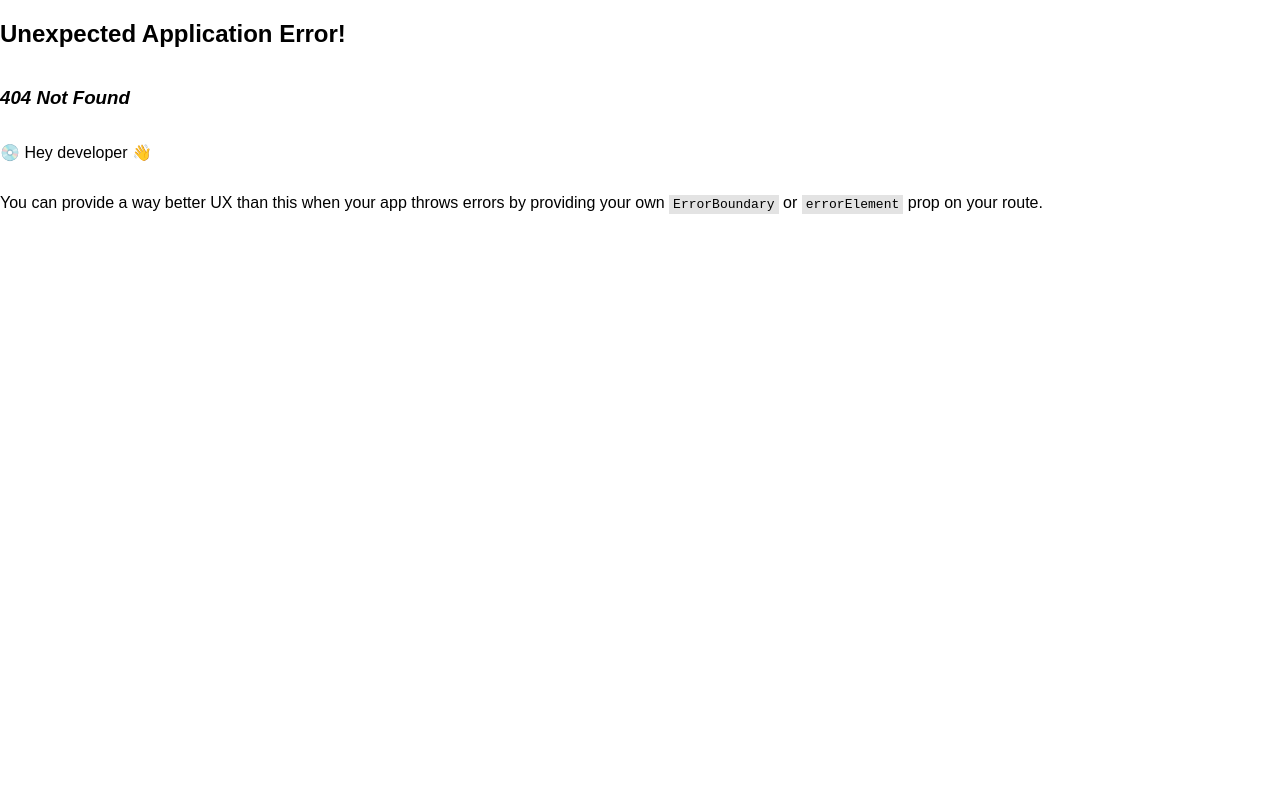
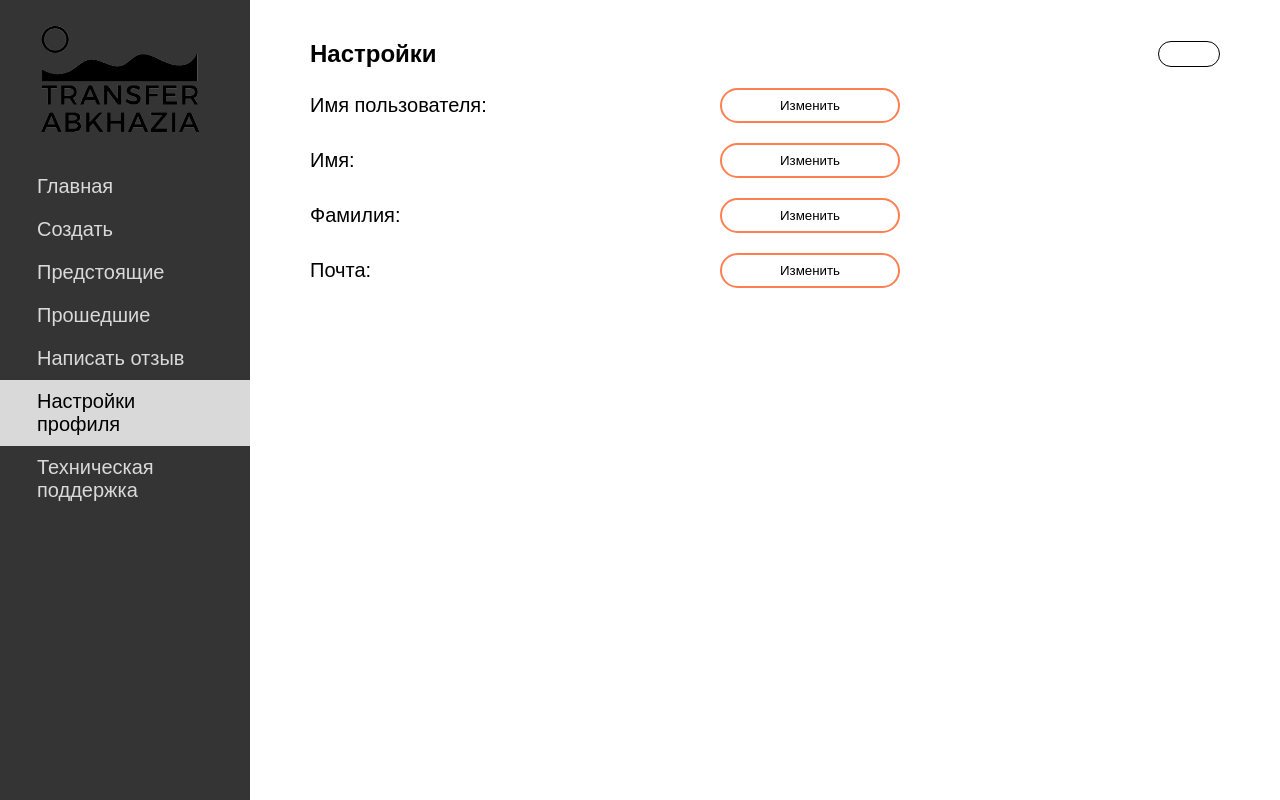
Before and after one commit to qoterwoter/transfer_frontend, a React (Create React App) app: page /user/profile in a window 1280 px wide. Before the commit this address had no page. Built offline with nearby package versions, Linux system fonts and the light colour scheme.

Commit message:
userprofile

```diff
--- a/src/components/header/UserMenu.js
+++ b/src/components/header/UserMenu.js
@@ -21,7 +21,7 @@ function UserMenu(props) {
         <NavLink className="menu__link link" to={'upcomingOrders'}>Предстоящие</NavLink>
         <NavLink className="menu__link link" to={'pastOrders'}>Прошедшие</NavLink>
         <NavLink className="menu__link link" to={{pathname: '/', hash: '#feedback'}}>Написать отзыв</NavLink>
-        <NavLink className="menu__link link" to={'/'}>Настройки профиля</NavLink>
+        <NavLink className="menu__link link" to={'profile'}>Настройки профиля</NavLink>
         <NavLink className="menu__link link" to={'support'}>Техническая поддержка</NavLink>
         {user.status==='Авторизован' && <a href="src/components/header/Header" className="menu__link" onClick={handleLogout}>Выйти</a>}
     </>
--- a/src/components/orders/Rate.js
+++ b/src/components/orders/Rate.js
@@ -20,6 +20,7 @@ function Rate(props) {
             driver_rating: driver,
             transport_rating: transport,
         }
+
         await dispatch(setRate(data))
         props.closeRate()
     }
--- /dev/null
+++ b/src/components/profile/ProfileInput.js
@@ -0,0 +1,60 @@
+import React, {useState} from 'react';
+import {useDispatch} from "react-redux";
+import {updateUser} from "../../reducers/userSlice";
+import toast from "react-hot-toast";
+
+export function validateEmail(email) {
+    const pattern = /^\w+@[a-zA-Z_]+?\.[a-zA-Z]{2,3}$/;
+    return pattern.test(String(email).toLowerCase());
+}
+
+
+function ProfileInput(props) {
+    const [isEdit, setIsEdit] = useState(false)
+    const [value, setValue] = useState(props.value)
+    const toggleEdit = () => {setIsEdit(!isEdit)}
+
+    const onChange = (e) => setValue(e.target.value)
+
+    const dispatch = useDispatch()
+
+    const save = e => {
+        e.preventDefault()
+
+        if (value.length < 4) {
+            toast.error(`Вы ввели слишком короткое ${String(props.label).toLocaleLowerCase()}`)
+            return
+        }
+        if (props.id==='email' && !validateEmail(value)) {
+            toast.error('Введите корректную почту!')
+            return
+        }
+        const data = {
+            [props.id]: `${value}`
+        }
+
+        dispatch(updateUser(data))
+        toggleEdit()
+    }
+
+    return (
+    <>
+        {isEdit ?
+        <form className={'userProfile__row userProfile__row_input form form_row'} onSubmit={save}>
+            <div className="form__body">
+                <label className={'form__label'} htmlFor={props.id}>{props.label}</label>
+                <input className={'form__input'} type={props.type} id={props.id} value={value} onChange={onChange}/>
+            </div>
+            <div className="form__footer">
+                <input className={'form__input form__input_submit'} type={'submit'}/>
+            </div>
+        </form> :
+        <div className={'userProfile__row form form_row'}>
+            <p className={'row__about'}>{props.label}: {value}</p>
+            <button className={'form__input form__input_edit'} onClick={toggleEdit}>Изменить</button>
+        </div>}
+    </>
+    );
+}
+
+export default ProfileInput;
--- a/src/index.js
+++ b/src/index.js
@@ -12,6 +12,7 @@ import MakeOrder from "./routes/user/MakeOrder";
 import MyOrders from "./routes/user/MyOrders";
 import Support from "./routes/user/Support";
 import OrderDetail from "./components/orders/OrderDetail";
+import Profile from "./routes/user/Profile";
 
 const router = createBrowserRouter(
     createRoutesFromElements(
@@ -27,7 +28,7 @@ const router = createBrowserRouter(
             <Route path={'pastOrders'} element={<MyOrders/>}/>
             <Route path={'support'} element={<Support/>}/>
             <Route path={'upcomingOrders/:id'} element={<OrderDetail/>}/>
-
+            <Route path={'profile'} element={<Profile/>} />
         </Route>
     </>
     )
--- a/src/reducers/userSlice.js
+++ b/src/reducers/userSlice.js
@@ -1,21 +1,36 @@
 import axios from "axios";
 import {createAsyncThunk, createSlice} from "@reduxjs/toolkit";
 import toast from "react-hot-toast";
+
 export const user = JSON.parse(localStorage.getItem('user')) || {}
-export const API_URL = 'http://transferabkhazia.ru/api'
+export const API_URL = 'http://127.0.0.1:8000/api'
 export const headers = {headers: {'Authorization': `Token ${user.token}`}}
 
 export const authUser = createAsyncThunk('user/authUser', async ({username, password}) => {
-    const response = await axios.post(`${API_URL}/login/`, {username, password})
-    toast.success('Успешно!')
-    return response.data
+    try {
+        const response = await axios.post(`${API_URL}/login/`, {username, password})
+        toast.success('Успешно!')
+        return response.data
+    } catch (e) {
+        toast.error('Ошибка ')
+    }
 })
 
 export const registerUser = createAsyncThunk('user/registerUser', async ({firstName, lastName, username, password, email}) => {
     const response = await axios.post(
-        API_URL + '/register/',{first_name: firstName, last_name: lastName, username, password, email, is_artist: 'True'}
+        API_URL + '/register/',{first_name: firstName, last_name: lastName, username, password, email}
     )
     return response.data
+})
+
+export const updateUser = createAsyncThunk('user/updateUser', async (data) => {
+    try {
+        const response = await axios.put(`${API_URL}/users/${user.id}/`, data, headers)
+        toast.success('Данные обновлены!')
+        return response.data
+    } catch (e) {
+        toast.error('Ошибка!')
+    }
 })
 
 const initialState = {
@@ -49,6 +64,11 @@ const userSlice = createSlice({
             const data = {...action.payload, status: "Авторизован"};
             localStorage.setItem("user", JSON.stringify(data))
             return data
+        },
+        [updateUser.fulfilled]: (state, action) => {
+            const data = {...user, ...action.payload}
+            localStorage.setItem('user',  JSON.stringify(data))
+            return data
         }
     }
 })
--- a/src/routes/Main.js
+++ b/src/routes/Main.js
@@ -25,7 +25,6 @@ const Main = () => {
                 ' которую вам предложил водитель. На заявку может откликаться сразу' +
                 ' несколько водителей, потому вы сможете выбрать самое выгодное предложение.'
         },
-
     ]
 
     return (
@@ -37,7 +36,7 @@ const Main = () => {
                     {features.map((feature, id) => <Features feature={feature} key={`feature${id}`}/>)}
                 </div>
                 <Feedbacks/>
-                {user.status==='Авторизован' &&<FeedbackForm/>}
+                {user.status==='Авторизован' && <FeedbackForm/>}
             </div>
         </main>
     </>
--- /dev/null
+++ b/src/routes/user/Profile.js
@@ -0,0 +1,51 @@
+import React from 'react';
+import {useSelector} from "react-redux";
+import ProfileInput from "../../components/profile/ProfileInput";
+import {userTag} from "../../components/MainTitle";
+
+function Profile(props) {
+    const user = useSelector(state => state.user)
+
+    return (
+    <main className="main">
+        <div className="userProfile">
+            <div className="userProfile__header">
+                <h2 className="userProfile__title">Настройки</h2>
+                {userTag(user)}
+            </div>
+            <div className="userProfile__body">
+                <ProfileInput
+                    id={'username'}
+                    value={user.username}
+                    label={'Имя пользователя'}
+                    placeholder={'ivan'}
+                    type={'username'}
+                />
+                <ProfileInput
+                    id={'first_name'}
+                    value={user.first_name}
+                    label={'Имя'}
+                    placeholder={'Иван'}
+                    type={'first_name'}
+                />
+                <ProfileInput
+                    id={'last_name'}
+                    value={user.last_name}
+                    label={'Фамилия'}
+                    placeholder={'Иванов'}
+                    type={'last_name'}
+                />
+                <ProfileInput
+                    id={'email'}
+                    value={user.email}
+                    label={'Почта'}
+                    placeholder={'ivan@ivanov.ru'}
+                    type={'email'}
+                />
+            </div>
+        </div>
+    </main>
+    );
+}
+
+export default Profile;
--- a/src/styles/index.css
+++ b/src/styles/index.css
@@ -67,12 +67,47 @@ body #root {
 .form .form__body .form__textarea {
   resize: none;
 }
-.form .form__input_submit {
+.form .form__input_submit,
+.form .form__input_edit {
   cursor: pointer;
-  background: #A4C7AC;
   padding: 8px 50px;
   border: none;
   border-radius: 50px;
+  width: 180px;
+}
+.form .form__input_submit {
+  background: #A4C7AC;
+}
+.form .form__input_edit {
+  background: coral;
+}
+.form.form_row {
+  display: flex;
+}
+.form.form_row .form__body {
+  display: flex;
+  align-items: center;
+}
+.form.form_row .form__body .form__input {
+  width: fit-content;
+}
+.form.form_row .form__input_submit,
+.form.form_row .form__input_edit {
+  transition: 0.2s;
+}
+.form.form_row .form__input_submit {
+  background: none;
+  border: 2px solid #A4C7AC;
+}
+.form.form_row .form__input_submit:hover {
+  background: #A4C7AC;
+}
+.form.form_row .form__input_edit {
+  background: none;
+  border: 2px solid coral;
+}
+.form.form_row .form__input_edit:hover {
+  background: coral;
 }
 
 .header {
@@ -389,5 +424,23 @@ body #root {
 .main .orderDetail .orderDetail__body .orderDetail__noResponses .column:last-child {
   justify-content: space-evenly;
 }
+.main .userProfile .userProfile__header {
+  display: flex;
+  align-items: center;
+  justify-content: space-between;
+}
+.main .userProfile .userProfile__body {
+  display: grid;
+  grid-gap: 20px;
+}
+.main .userProfile .userProfile__body .userProfile__row {
+  display: grid;
+  grid-template-columns: 400px 1fr;
+  align-items: center;
+  justify-items: start;
+}
+.main .userProfile .userProfile__body .userProfile__row .row__about {
+  margin: 0;
+}
 
 /*# sourceMappingURL=index.css.map */
--- a/src/styles/index.scss
+++ b/src/styles/index.scss
@@ -51,14 +51,48 @@ body {
             resize: none;
         }
     }
-    .form__input_submit {
+    .form__input_submit,
+    .form__input_edit {
         cursor: pointer;
-        background: $green;
         padding: 8px 50px;
         border: none;
         border-radius: 50px;
+        width: 180px;
     }
-
+    .form__input_submit {
+        background: $green;
+    }
+    .form__input_edit {
+        background: coral;
+    }
+    &.form_row {
+        display: flex;
+        .form__body {
+            display: flex;
+            align-items: center;
+            .form__input {
+                width: fit-content;
+            }
+        }
+        .form__input_submit,
+        .form__input_edit {
+            transition: .2s;
+        }
+        .form__input_submit {
+            background: none;
+            border: 2px solid $green;
+            &:hover {
+                background: $green;
+            }
+        }
+        .form__input_edit {
+            background: none;
+            border: 2px solid coral;
+            &:hover {
+                background: coral;
+            }
+        }
+    }
 }
 
 .header {
@@ -391,4 +425,24 @@ body {
             }
         }
     }
+    .userProfile {
+        .userProfile__header {
+            display: flex;
+            align-items: center;
+            justify-content: space-between;
+        }
+        .userProfile__body {
+            display: grid;
+            grid-gap: 20px;
+            .userProfile__row {
+                display: grid;
+                grid-template-columns: 400px 1fr;
+                align-items: center;
+                justify-items: start;
+                .row__about {
+                    margin: 0;
+                }
+            }
+        }
+    }
 }
```
Also changed, not shown: 1 other file (tests, documents, lock files or other folders).
